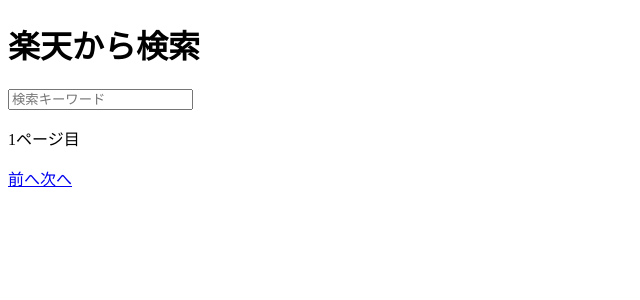
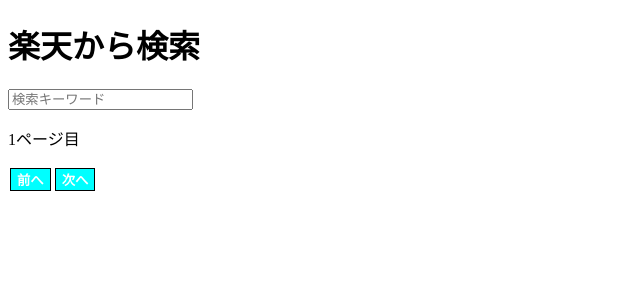
Before and after one commit to kira-0521/sampleAPI, a Vue app: page / in a window 1280 px wide. Before the commit this address had no page. Shown: the top 300 px of the page, without its empty margins (0-640 px from the left). Built offline with nearby package versions, Linux system fonts and the light colour scheme.

Commit message:
feat: 次へ戻るボタンによる遷移・

```diff
--- a/src/App.vue
+++ b/src/App.vue
@@ -8,8 +8,8 @@
       @keydown.enter="search"
     />
     <p>{{ pageCount }}ページ目</p>
-    <router-link :to="'/' + (Number($route.params.id) - 1)">前へ</router-link>
-    <router-link :to="'/' + (Number($route.params.id) + 1)">次へ</router-link>
+    <button class="btn" @click="prev">前へ</button>
+    <button class="btn" @click="next">次へ</button>
 
     <section class="error" v-if="errored">
       <p>
@@ -34,9 +34,13 @@
       errored: false,
     };
   },
+  watch: {
+    pageCount() {
+      this.search();
+    },
+  },
   methods: {
-    async search(event) {
-      if (event.keyCode !== 13) return;
+    async search() {
       const baseURL =
         "https://app.rakuten.co.jp/services/api/BooksTotal/Search/20170404";
       const bookParams = {
@@ -49,6 +53,8 @@
       await axios
         .get(baseURL, { params: bookParams })
         .then((res) => {
+          this.books = [];
+          console.log(this.books);
           res.data.Items.reduce((acc, cur) => {
             acc.push({
               title: cur.Item.title,
@@ -62,6 +68,12 @@
           this.errored = true;
         });
     },
+    prev() {
+      this.pageCount <= 1 ? (this.pageCount = 20) : this.pageCount--;
+    },
+    next() {
+      this.pageCount >= 20 ? (this.pageCount = 1) : this.pageCount++;
+    },
   },
 };
 </script>
@@ -73,4 +85,11 @@
 ul {
   list-style: none;
 }
+.btn {
+  border: solid 1px black;
+  background-color: aqua;
+  color: #fff;
+  font-weight: bold;
+  margin: 2px;
+}
 </style>
--- a/src/router/index.js
+++ b/src/router/index.js
@@ -3,7 +3,7 @@
 
 const routes = [
   {
-    path: "/:id",
+    path: "/",
     name: "Home",
     component: Home,
   },
--- a/src/views/Home.vue
+++ b/src/views/Home.vue
@@ -1,6 +1,7 @@
 <template>
   <div class="home">
     <Page :books="books"></Page>
+    <!-- search発動と同時にネストされたコンポーネントへのパスを通す必要がある？ -->
   </div>
 </template>
 
```
